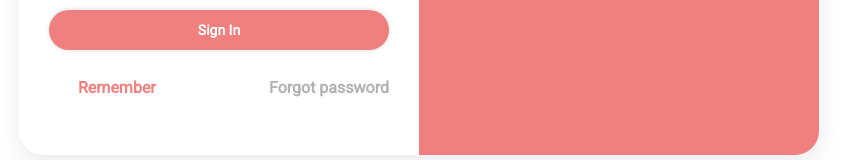
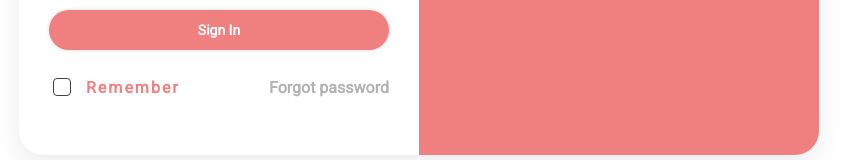
Before and after one commit to manabie-com/mana-do, a React (Create React App) app: page / in a window 1280 px wide. Shown: the part 333-493 px from the top of the page, without its empty margins (221-1071 px from the left). Built offline with nearby package versions, Linux system fonts and the light colour scheme.

Commit message:
Create component checkbox for reusable

```diff
--- a/src/App.css
+++ b/src/App.css
@@ -18,52 +18,6 @@ button:hover {
   opacity: 0.85;
 }
 
-/* CUSTOM CHECKBOX */
-.label {
-  display: flex;
-  align-items: center;
-  cursor: pointer;
-  position: relative;
-}
-
-/* CUSTOM CHECKBOX */
-.label > span {
-  color: lightcoral;
-  font-weight: 700;
-  cursor: pointer;
-  padding: 0.5rem 0.25rem;
-}
-
-.label > input[type="checkbox"] {
-  height: 18px;
-  width: 18px;
-  -webkit-appearance: none;
-  -moz-appearance: none;
-  -o-appearance: none;
-  appearance: none;
-  border: 1px solid lightcoral;
-  border-radius: 4px;
-  outline: none;
-  transition-duration: 0.3s;
-  background-color: #fff;
-  cursor: pointer;
-}
-
-.label > input:checked {
-  border: 1px solid lightcoral;
-  background-color: lightcoral;
-}
-
-.label > input:checked + span::before {
-  content: '\2713';
-  display: block;
-  text-align: center;
-  color: #fff;
-  position: absolute;
-  left: 8px;
-  top: 4px;
-}
-
 input:not([type="checkbox"]) {
   min-height: 36px;
   border: none;
--- /dev/null
+++ b/src/components/Checkbox/index.tsx
@@ -0,0 +1,26 @@
+import React from 'react'
+
+import './style.css'
+
+interface ICheckbox {
+  text: string;
+  checked?: boolean;
+  onChange?: (...parrams: any) => void;
+  onDoubleClick?: () => void;
+}
+
+const Checkbox = ({ text, checked, onChange, onDoubleClick }: ICheckbox) => {
+  return (
+    <label className='label'>
+      <input type='checkbox' checked={checked} onChange={onChange} />
+      <span
+        className={`${checked ? `content-checked` : ''}content`}
+        onDoubleClick={onDoubleClick}
+      >
+        {text}
+      </span>
+    </label>
+  );
+};
+
+export default Checkbox
--- /dev/null
+++ b/src/components/Checkbox/style.css
@@ -0,0 +1,44 @@
+/* CUSTOM CHECKBOX */
+.label {
+  display: flex;
+  align-items: center;
+  cursor: pointer;
+  position: relative;
+}
+
+.label > span {
+  color: lightcoral;
+  font-weight: 700;
+  cursor: pointer;
+  padding: 0.5rem 0.25rem;
+}
+
+.label > input[type="checkbox"] {
+  height: 18px;
+  width: 18px;
+  -webkit-appearance: none;
+  -moz-appearance: none;
+  -o-appearance: none;
+  appearance: none;
+  border: 1px solid #424242;
+  border-radius: 4px;
+  outline: none;
+  transition-duration: 0.3s;
+  background-color: #fff;
+  cursor: pointer;
+}
+
+.label > input:checked {
+  border: 1px solid lightcoral;
+  background-color: lightcoral;
+}
+
+.label > input:checked + span::before {
+  content: '\2713';
+  display: block;
+  text-align: center;
+  color: #fff;
+  position: absolute;
+  left: 8px;
+  top: 8px;
+}
--- a/src/pages/Sigin/SignInPage.tsx
+++ b/src/pages/Sigin/SignInPage.tsx
@@ -1,8 +1,9 @@
 import React, {useState} from 'react';
+import {useHistory} from 'react-router-dom'
 
-import {useHistory} from 'react-router-dom'
 import { ROUTE_TODO } from '../../routes';
 import Service from '../../service'
+import Checkbox from '../../components/Checkbox';
 
 import './style.css';
 
@@ -61,10 +62,7 @@ const SignInPage = () => {
                 Sign in
             </button>
             <div className='form-action'>
-                <label className='label'>
-                <input type='checkbox' />
-                <span>Remember</span>
-                </label>
+                <Checkbox text='Remember' />
                 <p className='forgot'>Forgot password</p>
             </div>
         </form>
--- a/src/pages/Sigin/style.css
+++ b/src/pages/Sigin/style.css
@@ -7,15 +7,18 @@
     box-shadow: rgba(149, 157, 165, 0.2) 0px 8px 24px;
     background-color: #fff;
     border-radius: 24px;
+
 }
 
 /* GENERAL */
+
 .form-signin, .welcome-section{
     padding: 30px;
     width: 400px;
 }
 
 /* SIGN IN FORM */
+
 .form-input{
     width: 100%;
     display: flex;
@@ -67,14 +70,9 @@ input::placeholder {
     justify-content: space-between;
 }
 
-.label{
-    display: flex;
-    align-items: center;
-}
-
-.label > input[type="checkbox"] {
-    width: 18px;
-    height: 18px;
+/* OVERRIED CSS CHECKBOX */
+.label > span {
+    color: lightcoral !important;
 }
 
 .forgot{
@@ -83,9 +81,6 @@ input::placeholder {
     cursor: pointer;
 }
 
-.label > input:checked + span::before {
-    top: 8px !important;
-}
 
 /* WELCOM SECTION */
 .welcome-section{
--- a/src/pages/ToDos/Todo/index.tsx
+++ b/src/pages/ToDos/Todo/index.tsx
@@ -4,6 +4,7 @@ import { Todo } from '../../../models/todo';
 import Service from '../../../service';
 import { isTodoCompleted } from '../../../utils';
 import Loading from '../../../components/Loading';
+import Checkbox from '../../../components/Checkbox';
 
 import './style.css';
 
@@ -74,19 +75,12 @@ const ToDo: React.FC<IToDo> = ({
         </>
       ) : (
         <>
-          <label className='label'>
-            <input
-              type='checkbox'
-              checked={isTodoCompleted(todo)}
-              onChange={(e) => onUpdateTodoStatus(e, todo.id)}
-            />
-            <span
-              className={`${isTodoCompleted(todo) ? `content-checked` : ''} content`}
-              onDoubleClick={() => setEditMode(true)}
-            >
-                {todo.content}
-            </span>
-          </label>
+          <Checkbox
+            text={todo.content}
+            checked={isTodoCompleted(todo)}
+            onChange={(e) => onUpdateTodoStatus(e, todo.id)}
+            onDoubleClick={() => setEditMode(true)}
+          />
           <button
             className='Todo__delete'
             onClick={() => onDeleteTodo(todo.id)}
--- a/src/pages/ToDos/Todo/style.css
+++ b/src/pages/ToDos/Todo/style.css
@@ -2,10 +2,6 @@
   display: flex;
   align-items: center;
   justify-content: space-between;
-}
-
-.label > input[type="checkbox"] {
-  border: none !important;
 }
 
 .content {
```
